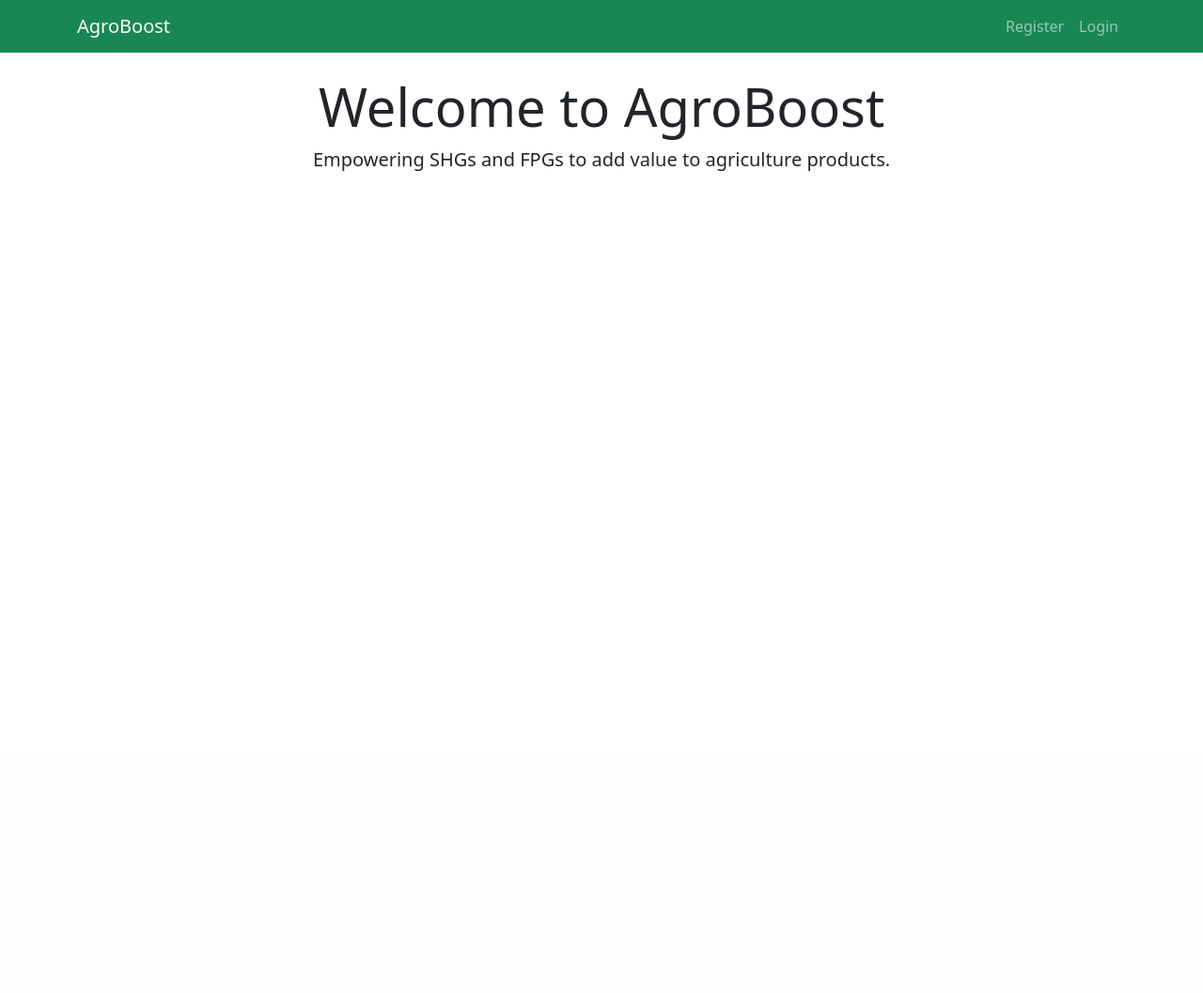
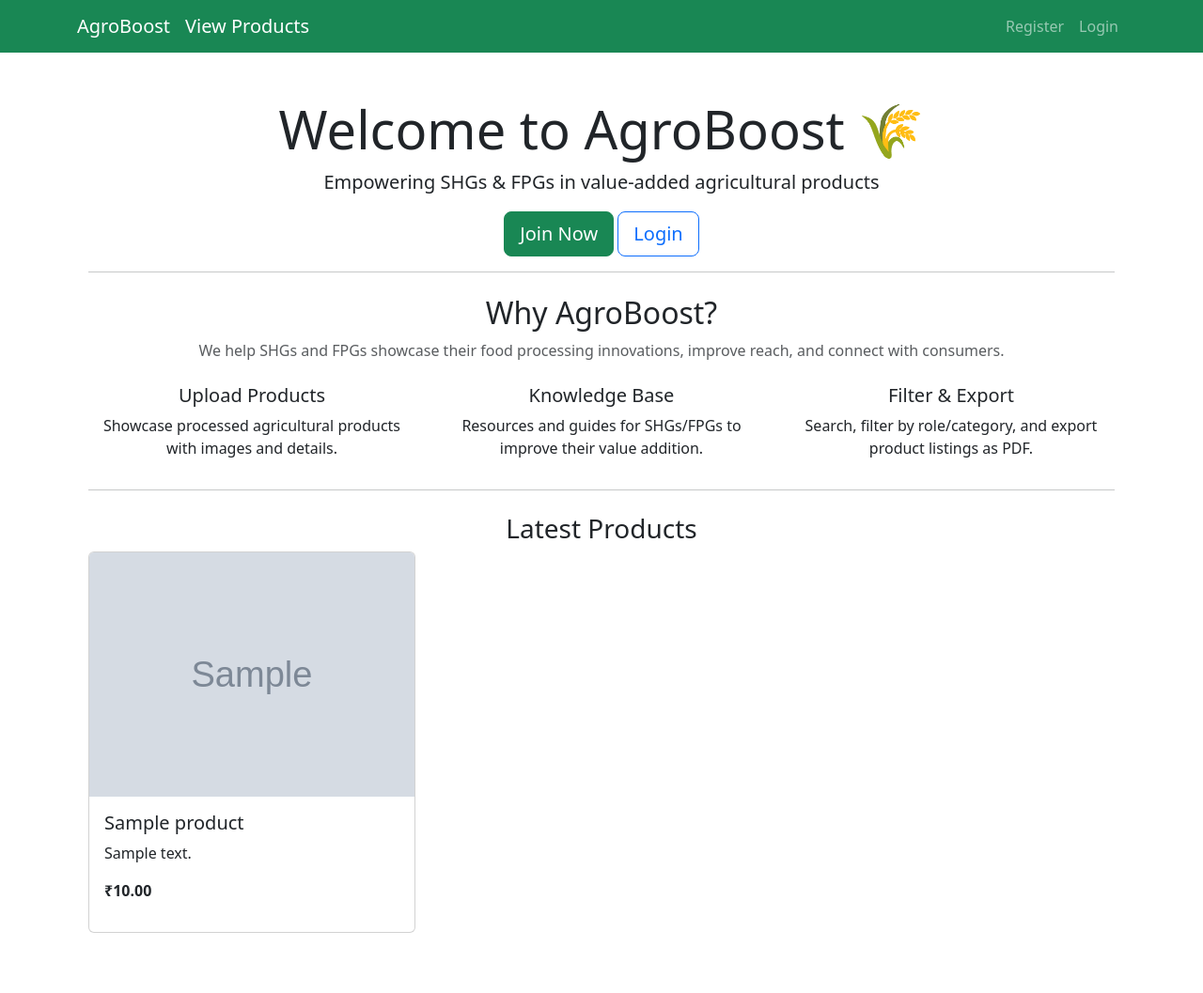
Before and after one commit to aditya13raja/agroboost_project, a Django app: page / in a window 1280 px wide. Shown: the whole page at 94% size. Before the commit the page ends 182 px from the top, so only its background shows below. Run offline with Django 4.2, Linux system fonts and the light colour scheme; tables that the repository leaves empty hold one stand-in row (values such as "Sample post"); grey boxes marked "Sample" are stand-in pictures.

Commit message:
Add more funcitonality in dashboard and home page

```diff
--- a/agroboost/urls.py
+++ b/agroboost/urls.py
@@ -8,9 +8,14 @@ urlpatterns = [
     path('dashboard/', views.dashboard, name='dashboard'),
     path('add-product/', views.add_product, name='add_product'),
     path('products/', views.view_products, name='view_products'),
+    path('product/<int:product_id>/', views.product_detail, name='product_detail'),
 
     path('login/', auth_views.LoginView.as_view(template_name='login.html'), name='login'),
     path('logout/', auth_views.LogoutView.as_view(next_page='home'), name='logout'),
+    path('change-password/', auth_views.PasswordChangeView.as_view(
+        template_name='change_password.html',
+        success_url='/dashboard/'
+    ), name='change_password'),
 
     path('edit-product/<int:pk>/', views.edit_product, name='edit_product'),
     path('delete-product/<int:pk>/', views.delete_product, name='delete_product'),
--- a/agroboost/views.py
+++ b/agroboost/views.py
@@ -3,10 +3,14 @@ from django.contrib.auth import login, authenticate
 from .forms import UserRegisterForm, ProductForm
 from .models import Profile, Product, Resource
 from django.contrib.auth.decorators import login_required
+from django.shortcuts import get_object_or_404
+from django.contrib.auth.forms import UserChangeForm
+from django.contrib import messages
 
 
 def home(request):
-    return render(request, 'home.html')
+    latest_products = Product.objects.order_by('-added_on')[:6]
+    return render(request, 'home.html', {'latest_products': latest_products})
 
 
 def register(request):
@@ -24,7 +28,14 @@ def register(request):
 
 
 def dashboard(request):
-    return render(request, 'dashboard.html')
+    if request.user.is_authenticated:
+        # Fetch products uploaded by the logged-in user
+        products = Product.objects.filter(uploader=request.user).order_by('-added_on')
+    else:
+        products = []
+
+    return render(request, 'dashboard.html', {'products': products})
+
 
 
 def add_product(request):
@@ -62,9 +73,19 @@ def view_products(request):
     })
 
 
+def product_detail(request, product_id):
+    product = get_object_or_404(Product, id=product_id)
+    return render(request, 'product_detail.html', {'product': product})
+
+
 @login_required
 def edit_product(request, pk):
-    product = get_object_or_404(Product, pk=pk, uploader=request.user)
+    product = get_object_or_404(Product, pk=pk)
+
+    # Only uploader can edit
+    if product.uploader != request.user:
+        return redirect('view_products')
+
     if request.method == 'POST':
         form = ProductForm(request.POST, request.FILES, instance=product)
         if form.is_valid():
@@ -72,11 +93,32 @@ def edit_product(request, pk):
             return redirect('view_products')
     else:
         form = ProductForm(instance=product)
-    return render(request, 'add_product.html', {'form': form})
+
+    return render(request, 'add_product.html', {'form': form, 'edit': True})
 
 
 @login_required
 def delete_product(request, pk):
-    product = get_object_or_404(Product, pk=pk, uploader=request.user)
-    product.delete()
-    return redirect('view_products')
+    product = get_object_or_404(Product, pk=pk)
+
+    if product.uploader != request.user:
+        return redirect('view_products')
+
+    if request.method == 'POST':
+        product.delete()
+        return redirect('view_products')
+
+    return render(request, 'confirm_delete.html', {'product': product})
+
+
+@login_required
+def edit_profile(request):
+    if request.method == 'POST':
+        form = UserChangeForm(request.POST, instance=request.user)
+        if form.is_valid():
+            form.save()
+            messages.success(request, "Your profile was updated successfully.")
+            return redirect('dashboard')
+    else:
+        form = UserChangeForm(instance=request.user)
+    return render(request, 'edit_profile.html', {'form': form})
--- a/templates/base.html
+++ b/templates/base.html
@@ -12,6 +12,7 @@
         <nav class="navbar navbar-expand-lg navbar-dark bg-success">
             <div class="container">
                 <a class="navbar-brand" href="{% url 'home' %}">AgroBoost</a>
+                <a class="navbar-brand" href="{% url 'view_products' %}">View Products</a>
                 <div class="collapse navbar-collapse">
                     <ul class="navbar-nav ms-auto">
                         {% if user.is_authenticated %}
@@ -19,7 +20,10 @@
                             <a class="nav-link" href="{% url 'dashboard' %}">Dashboard</a>
                         </li>
                         <li class="nav-item">
-              <a class="nav-link" href="{% url 'logout' %}">Logout</a>
+                            <form action="{% url 'logout' %}" method="post" style="display:inline;">
+                                {% csrf_token %}
+                                <button type="submit" class="btn btn-link nav-link" style="display:inline; border:none; padding:2px;">Logout</button>
+                            </form>
                         </li>
                         {% else %}
                         <li class="nav-item">
--- a/templates/home.html
+++ b/templates/home.html
@@ -1,7 +1,61 @@
 {% extends 'base.html' %}
 {% block content %}
-<div class="text-center">
-  <h1 class="display-4">Welcome to AgroBoost</h1>
-  <p class="lead">Empowering SHGs and FPGs to add value to agriculture products.</p>
-</div>
+
+<div class="container my-5">
+    <div class="jumbotron text-center">
+        <h1 class="display-4">Welcome to AgroBoost 🌾</h1>
+        <p class="lead">Empowering SHGs & FPGs in value-added agricultural products</p>
+        {% if not user.is_authenticated %}
+        <a class="btn btn-success btn-lg" href="{% url 'register' %}" role="button">Join Now</a>
+        <a class="btn btn-outline-primary btn-lg" href="{% url 'login' %}" role="button">Login</a>
+        {% endif %}
+    </div>
+
+    <hr>
+
+    <section class="text-center my-4">
+        <h2>Why AgroBoost?</h2>
+        <p class="text-muted">We help SHGs and FPGs showcase their food processing innovations, improve reach, and connect with consumers.</p>
+    </section>
+
+    <section class="row">
+        <div class="col-md-4 text-center">
+            <i class="fas fa-upload fa-2x mb-2"></i>
+            <h5>Upload Products</h5>
+            <p>Showcase processed agricultural products with images and details.</p>
+        </div>
+        <div class="col-md-4 text-center">
+            <i class="fas fa-book fa-2x mb-2"></i>
+            <h5>Knowledge Base</h5>
+            <p>Resources and guides for SHGs/FPGs to improve their value addition.</p>
+        </div>
+        <div class="col-md-4 text-center">
+            <i class="fas fa-filter fa-2x mb-2"></i>
+            <h5>Filter & Export</h5>
+            <p>Search, filter by role/category, and export product listings as PDF.</p>
+        </div>
+    </section>
+
+    <hr>
+
+    <section class="my-4">
+        <h3 class="text-center">Latest Products</h3>
+        <div class="row">
+            {% for product in latest_products %}
+            <div class="col-md-4 mb-3">
+                <div class="card h-100">
+                    <img src="{{ product.image.url }}" class="card-img-top" alt="{{ product.name }}">
+                    <div class="card-body">
+                        <h5 class="card-title">{{ product.name }}</h5>
+                        <p class="card-text">{{ product.description|truncatechars:100 }}</p>
+                        <p><strong>₹{{ product.price }}</strong></p>
+                    </div>
+                </div>
+            </div>
+            {% empty %}
+            <p class="text-center">No products uploaded yet.</p>
+            {% endfor %}
+        </div>
+    </section>
+
 {% endblock %}
```
Also changed, not shown: templates/add_product.html (+11 -6 lines), templates/change_password.html (added, +18 -0 lines), templates/confirm_delete.html (added, +12 -0 lines), templates/dashboard.html (+46 -7 lines), templates/edit_profile.html (added, +18 -0 lines), templates/product_detail.html (added, +20 -0 lines). Lines whose indentation alone changed are shown as unchanged.
